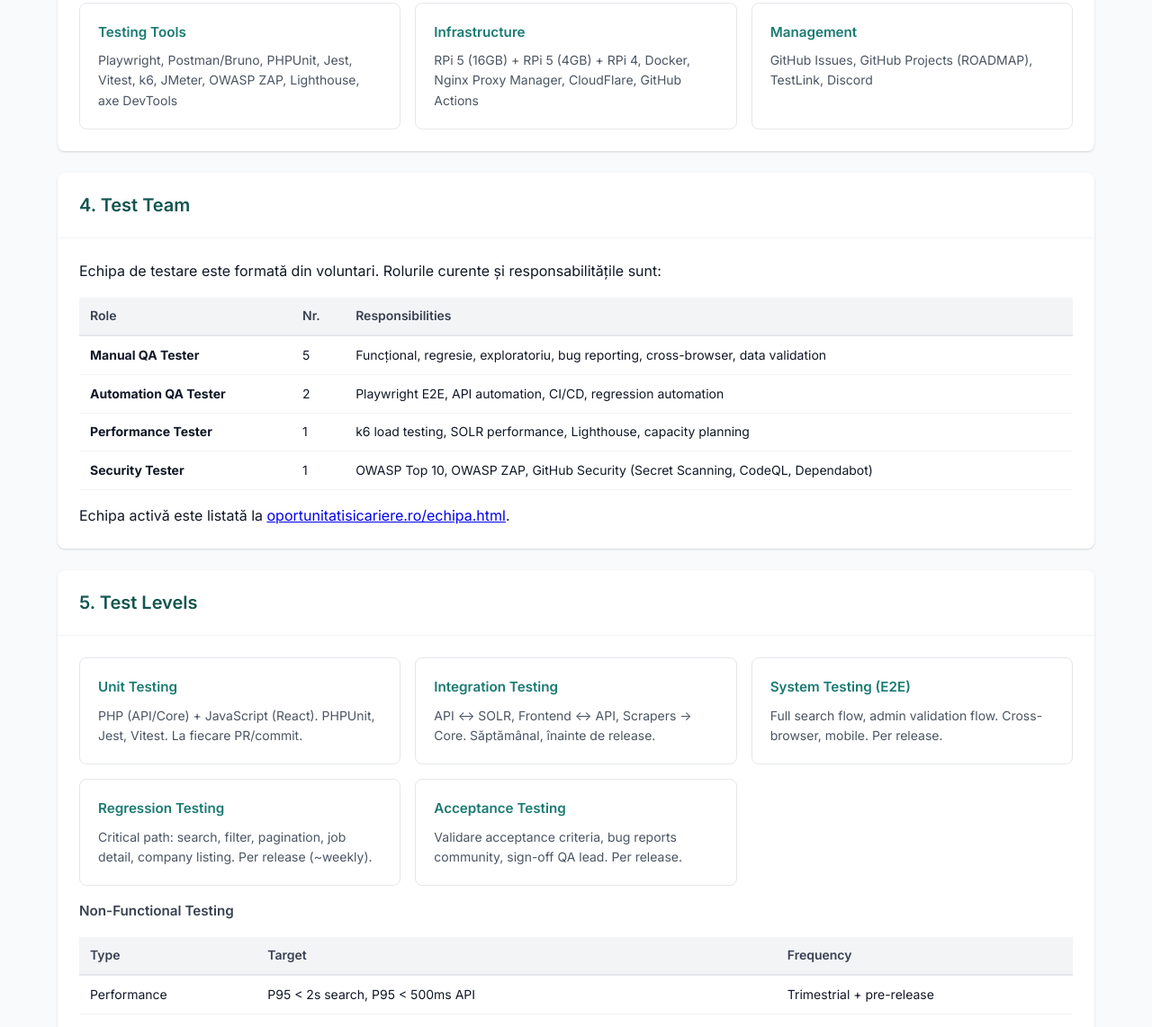
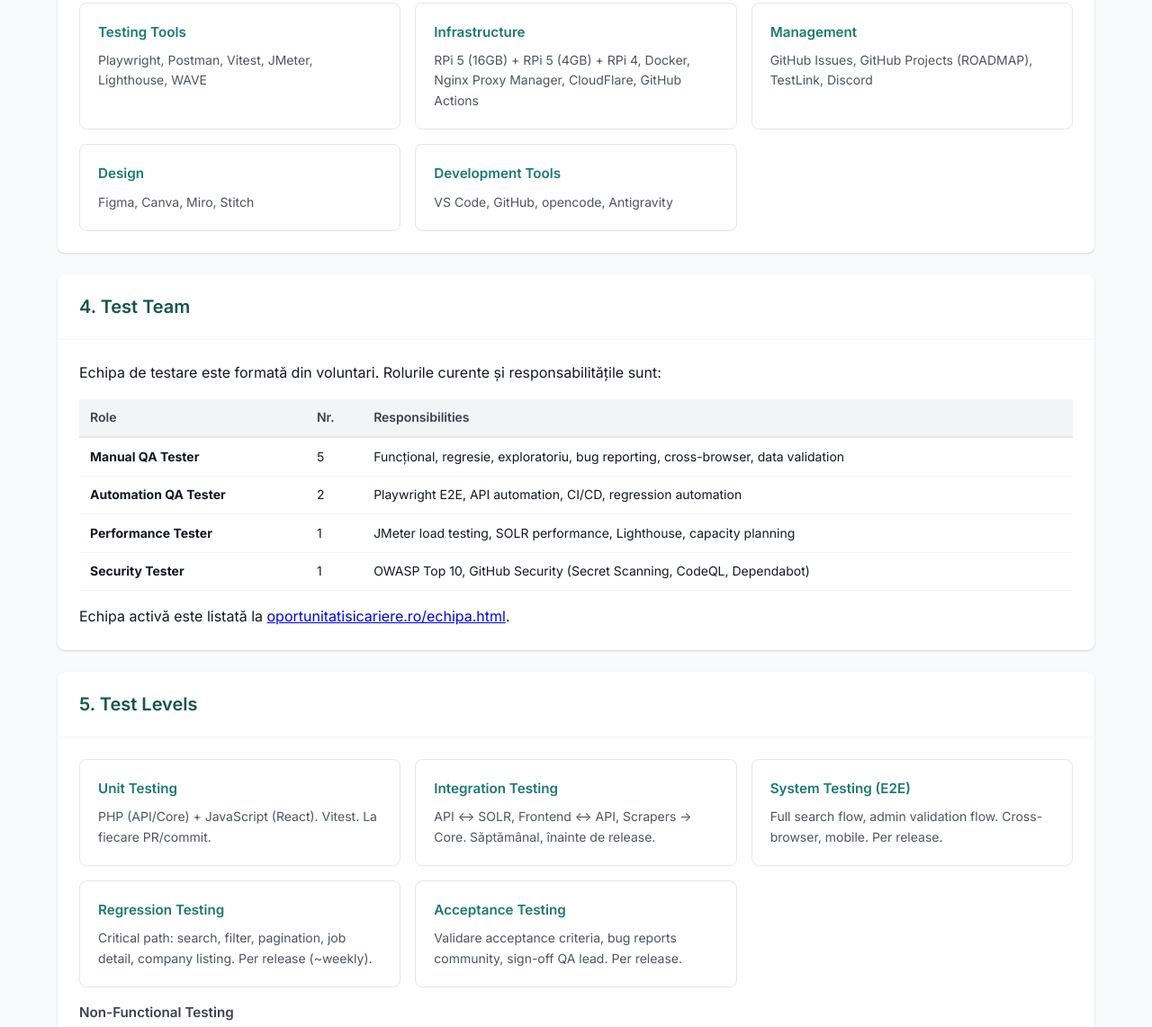
Before and after one commit to peviitor-ro/test_strategy_peviitor-ro, a plain HTML site: page docs/index.html in a window 1280 px wide. Shown: the part 3138-4280 px from the top of the page at 90% size. Drawn offline with Linux system fonts and the light colour scheme.

Commit message:
Update HTML to match markdown - remove unused tools, add Canva, Miro, Stitch, GitHub, Antigravity

```diff
--- a/docs/index.html
+++ b/docs/index.html
@@ -465,7 +465,6 @@
           <h4>API Testing</h4>
           <p>Endpoint validation (v0/v1), query params, error handling, SOLR proxy behavior, backward compatibility.</p>
           <span class="tag tag-blue">Postman</span>
-          <span class="tag tag-blue">PHPUnit</span>
         </div>
         <div class="card">
           <h4>SOLR Indexing</h4>
@@ -505,7 +504,7 @@
         </div>
         <div class="card">
           <h4>Testing Tools</h4>
-          <p>Playwright, Postman/Bruno, PHPUnit, Jest, Vitest, k6, JMeter, OWASP ZAP, Lighthouse, axe DevTools</p>
+          <p>Playwright, Postman, Vitest, JMeter, Lighthouse, WAVE</p>
         </div>
         <div class="card">
           <h4>Infrastructure</h4>
@@ -514,6 +513,14 @@
         <div class="card">
           <h4>Management</h4>
           <p>GitHub Issues, GitHub Projects (ROADMAP), TestLink, Discord</p>
+        </div>
+        <div class="card">
+          <h4>Design</h4>
+          <p>Figma, Canva, Miro, Stitch</p>
+        </div>
+        <div class="card">
+          <h4>Development Tools</h4>
+          <p>VS Code, GitHub, opencode, Antigravity</p>
         </div>
       </div>
     </div>
@@ -528,8 +535,8 @@
         <tbody>
           <tr><td><strong>Manual QA Tester</strong></td><td>5</td><td>Funcțional, regresie, exploratoriu, bug reporting, cross-browser, data validation</td></tr>
           <tr><td><strong>Automation QA Tester</strong></td><td>2</td><td>Playwright E2E, API automation, CI/CD, regression automation</td></tr>
-          <tr><td><strong>Performance Tester</strong></td><td>1</td><td>k6 load testing, SOLR performance, Lighthouse, capacity planning</td></tr>
-          <tr><td><strong>Security Tester</strong></td><td>1</td><td>OWASP Top 10, OWASP ZAP, GitHub Security (Secret Scanning, CodeQL, Dependabot)</td></tr>
+          <tr><td><strong>Performance Tester</strong></td><td>1</td><td>JMeter load testing, SOLR performance, Lighthouse, capacity planning</td></tr>
+          <tr><td><strong>Security Tester</strong></td><td>1</td><td>OWASP Top 10, GitHub Security (Secret Scanning, CodeQL, Dependabot)</td></tr>
         </tbody>
       </table>
       <p>Echipa activă este listată la <a href="https://oportunitatisicariere.ro/echipa.html">oportunitatisicariere.ro/echipa.html</a>.</p>
@@ -542,7 +549,7 @@
       <div class="card-grid">
         <div class="card">
           <h4>Unit Testing</h4>
-          <p>PHP (API/Core) + JavaScript (React). PHPUnit, Jest, Vitest. La fiecare PR/commit.</p>
+          <p>PHP (API/Core) + JavaScript (React). Vitest. La fiecare PR/commit.</p>
         </div>
         <div class="card">
           <h4>Integration Testing</h4>
```
